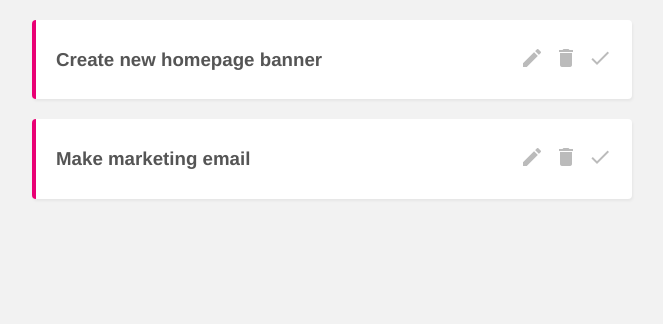
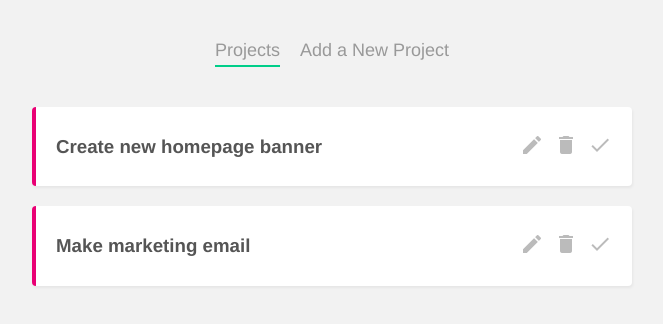
Before and after one commit to hsztan/vue-project-planner, a Vue app: page / in a window 1280 px wide. Shown: the top 324 px of the page, without its empty margins (308-971 px from the left). Built offline with nearby package versions, Linux system fonts and the light colour scheme; data requests are answered from the project's data file.

Commit message:
creates nav-bar

```diff
--- a/src/App.vue
+++ b/src/App.vue
@@ -1,6 +1,16 @@
 <template>
+  <Navbar />
   <router-view />
 </template>
+
+<script>
+import Navbar from "./components/Navbar.vue";
+
+export default {
+  components: { Navbar },
+};
+</script>
+
 
 <style>
 body {
--- /dev/null
+++ b/src/components/Navbar.vue
@@ -0,0 +1,28 @@
+<template>
+  <nav class="main-nav">
+    <router-link :to="{ name: 'Home' }">Projects</router-link>
+    <router-link :to="{ name: 'AddProject' }">Add a New Project</router-link>
+  </nav>
+</template>
+
+<script>
+export default {};
+</script>
+
+<style>
+.main-nav {
+  text-align: center;
+  margin: 40px auto;
+}
+.main-nav a {
+  display: inline-block;
+  text-decoration: none;
+  margin: 0 10px;
+  color: #999;
+  font-size: 18px;
+}
+a.router-link-active {
+  border-bottom: 2px solid #00ce89;
+  padding-bottom: 4px;
+}
+</style>
```
